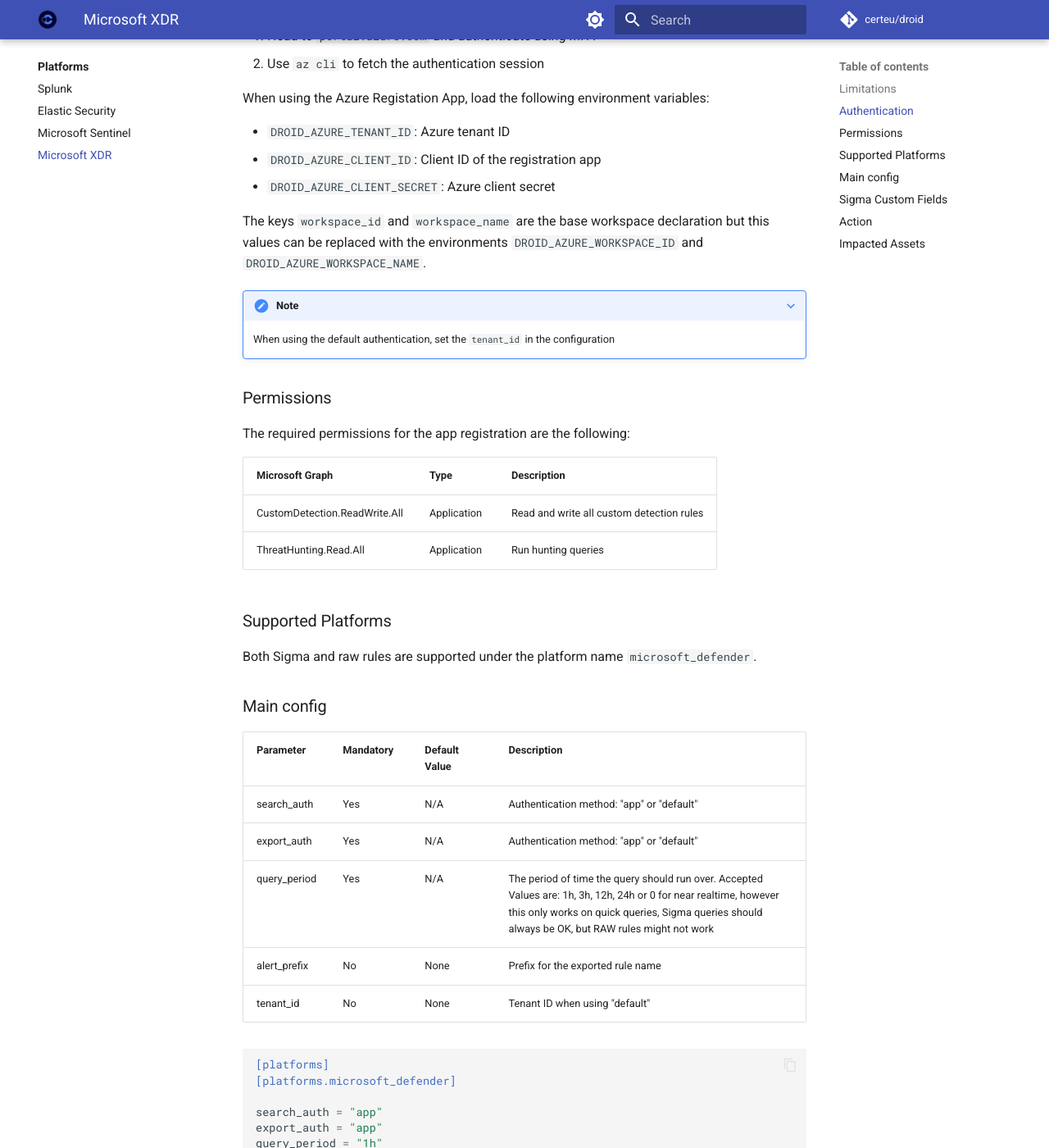
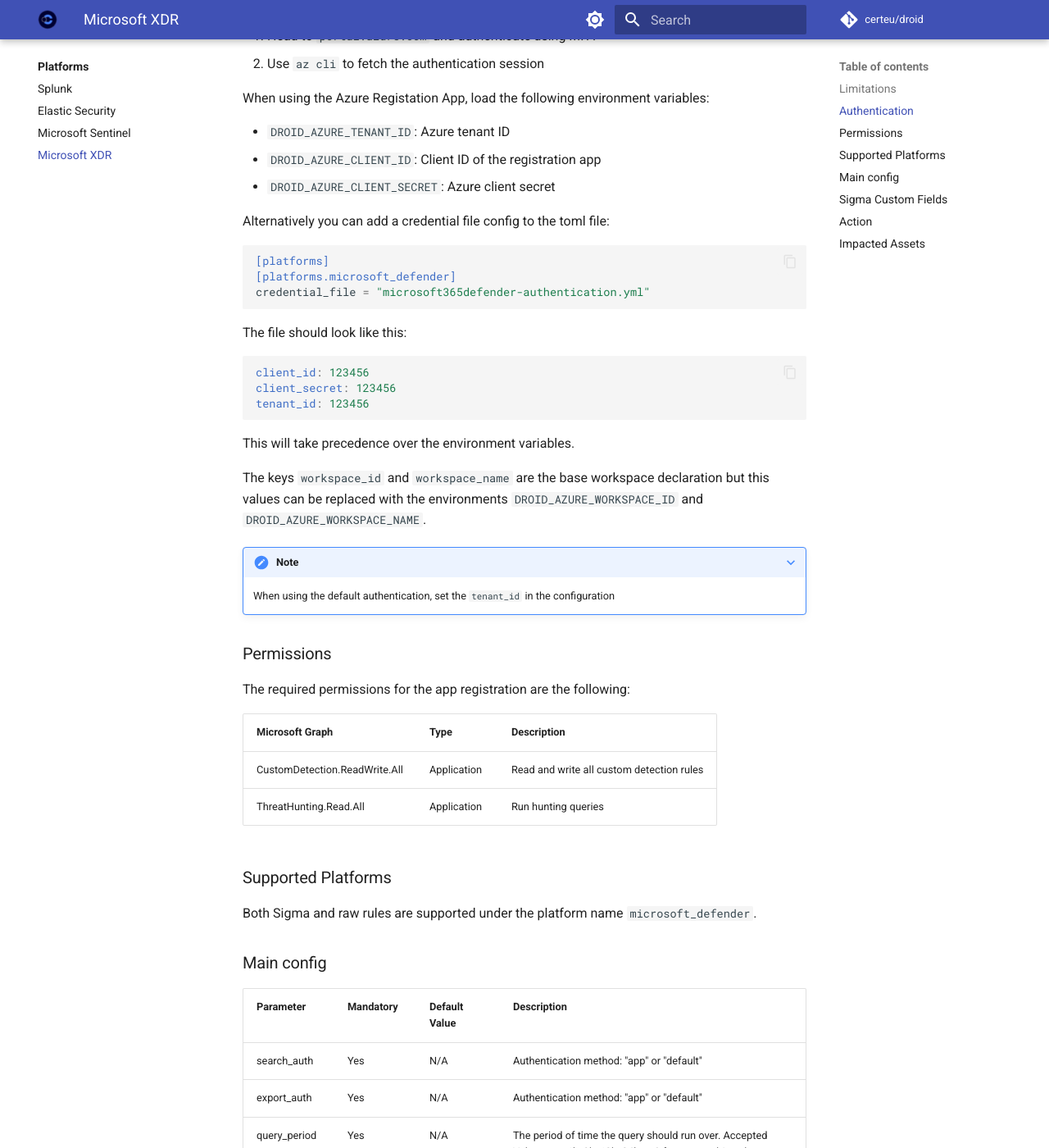
Before and after one commit to certeu/droid-docs, an MkDocs documentation site: the page built from docs/platforms/microsoft_xdr.md, in a window 1280 px wide and 1400 px high, scrolled down 1200 px. Shown: the whole window at 82% size. Built offline with MkDocs 1.6.1 and Material for MkDocs 9.7.7, drawn with Linux system fonts in a browser that asks for light colours; comment, search, counter and statistics services are not loaded; some of the changed text lies outside the part shown.

Commit message:
added documentation for credential file

````diff
--- a/docs/platforms/microsoft_xdr.md
+++ b/docs/platforms/microsoft_xdr.md
@@ -40,6 +40,24 @@ When using the Azure Registation App, load the following environment variables:
 - `DROID_AZURE_CLIENT_ID`: Client ID of the registration app
 - `DROID_AZURE_CLIENT_SECRET`: Azure client secret
 
+Alternatively you can add a credential file config to the toml file:
+
+```toml
+[platforms]
+[platforms.microsoft_defender]
+credential_file = "microsoft365defender-authentication.yml"
+```
+
+The file should look like this:
+
+```yaml
+client_id: 123456
+client_secret: 123456
+tenant_id: 123456
+```
+
+This will take precedence over the environment variables.
+
 The keys `workspace_id` and `workspace_name` are the base workspace declaration but this values can be replaced with the environments `DROID_AZURE_WORKSPACE_ID` and `DROID_AZURE_WORKSPACE_NAME`.
 
 ???+ note
@@ -69,6 +87,7 @@ Both Sigma and raw rules are supported under the platform name `microsoft_defend
 | query_period | Yes       | N/A           | The period of time the query should run over. Accepted Values are: 1h, 3h, 12h, 24h or 0 for near realtime, however this only works on quick queries, Sigma queries should always be OK, but RAW rules might not work |
 | alert_prefix | No        | None         | Prefix for the exported rule name  |
 | tenant_id | No        | None         | Tenant ID when using "default" |
+|credential_file|No|None|A YAML file with your credentials if you do not want to use the environment variables|
 
 ```toml
 [platforms]
````
